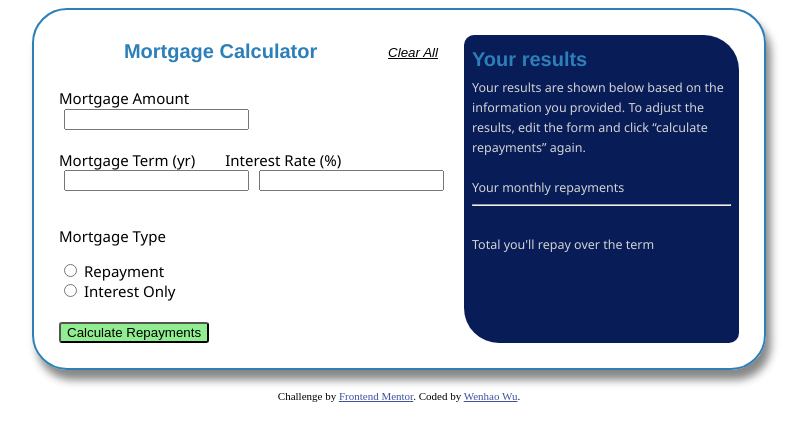
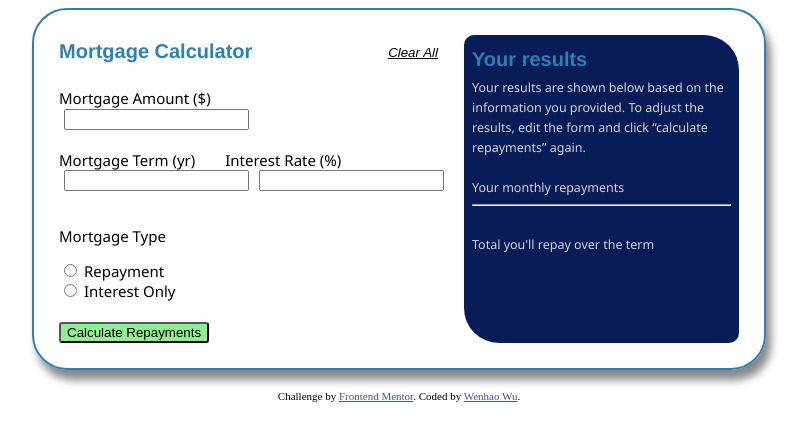
Before and after one commit to wenhaowuuu/js_mortgage_calculator, a plain HTML site: page index.html in a window 1280 px wide. Shown: the whole page, without its empty margins (241-1048 px from the left). Drawn offline with Linux system fonts and the light colour scheme.

Commit message:
update units

```diff
--- a/index.html
+++ b/index.html
@@ -50,6 +50,7 @@
             display: flex;
             justify-content: left;
             margin: 5px auto;
+            margin-left: 0;
             text-align: left;
             max-width: 340px;
             word-wrap: normal;
@@ -148,7 +149,7 @@
                     <button id="clearButtonID">Clear All</button>
                 </div>
                 <br>
-                <label for="amountInput">Mortgage Amount</label><br>
+                <label for="amountInput">Mortgage Amount ($)</label><br>
                 <input id="amountInput" type="text"></input>
                 <br>
                 <br>
```
